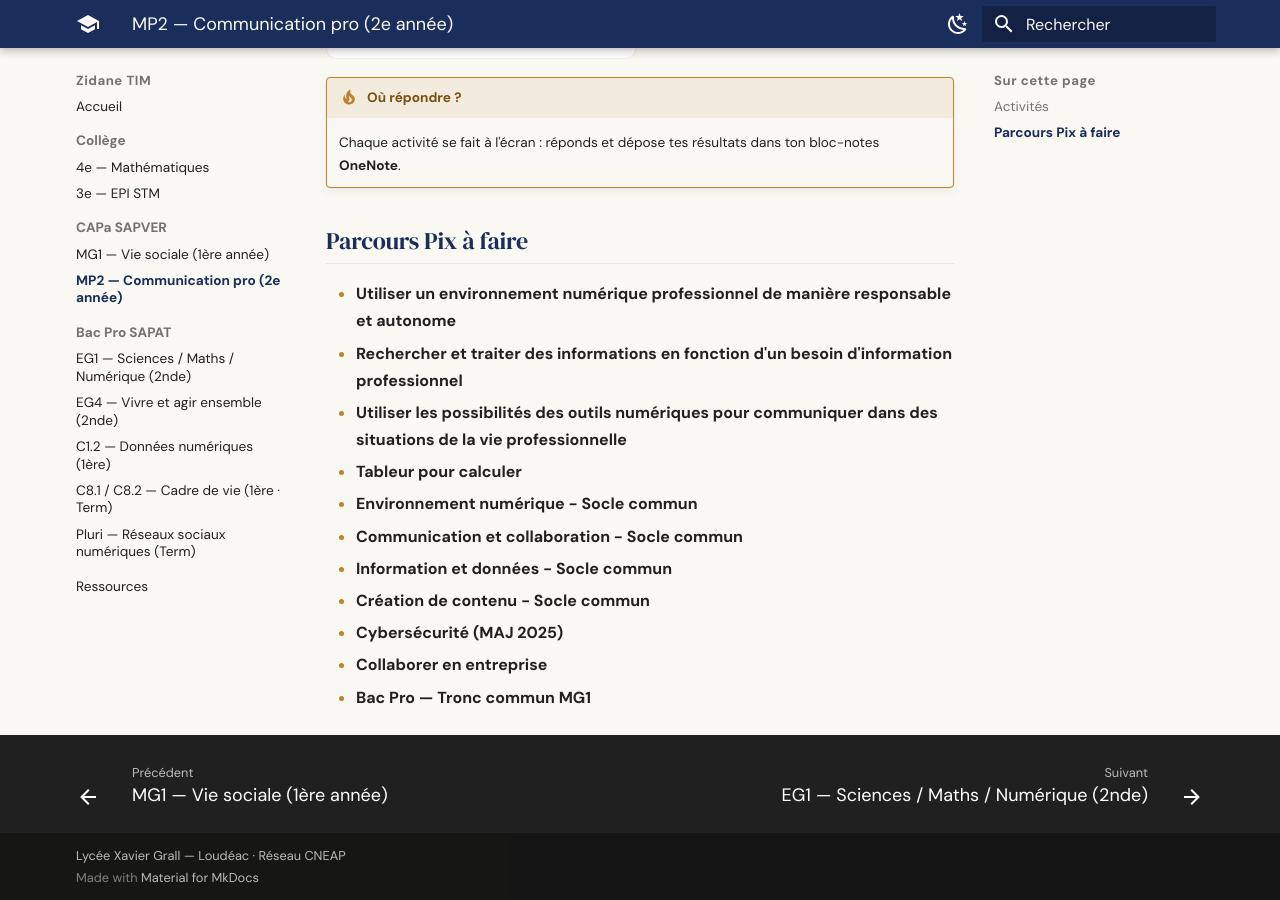
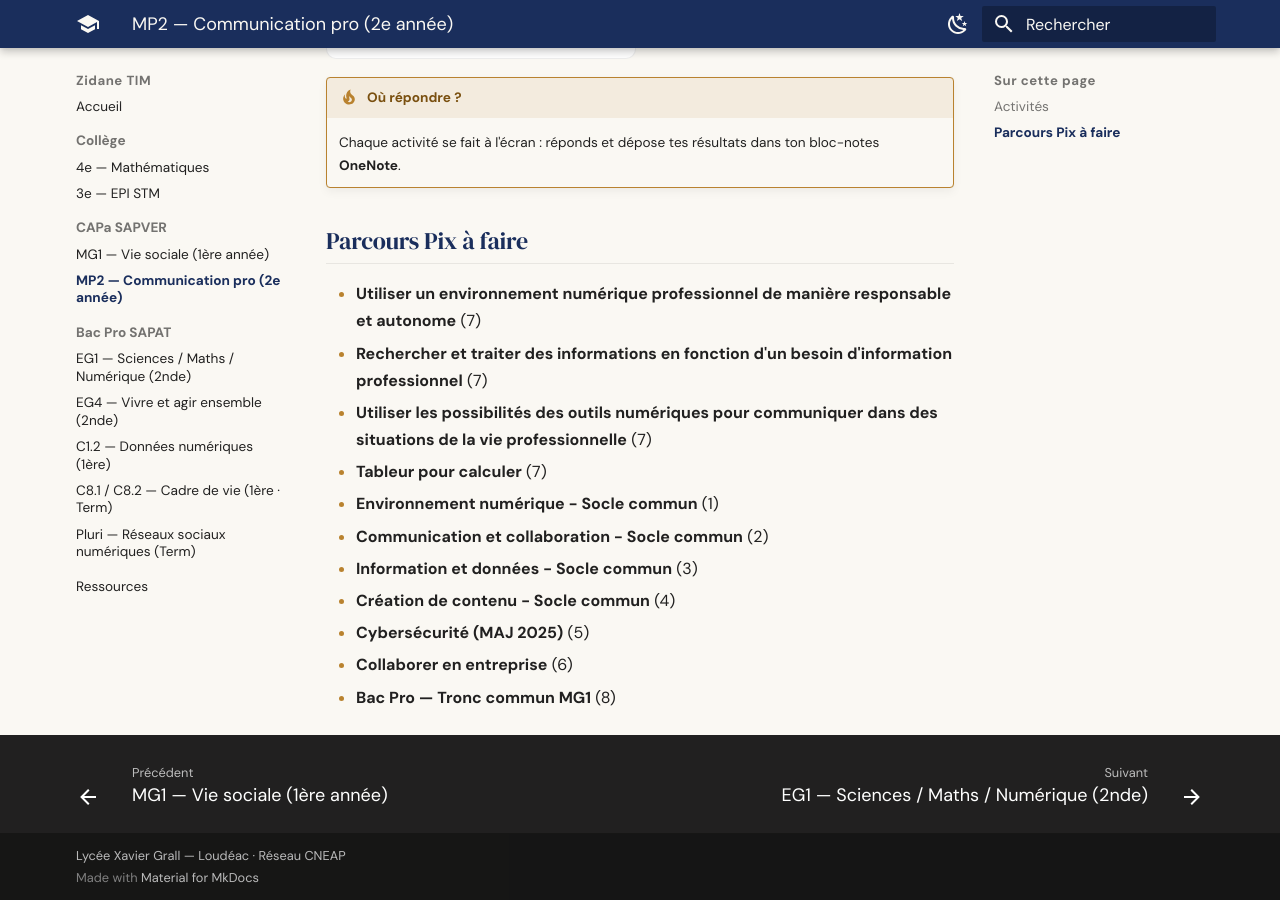
Before and after one commit to zidaneTim/zidane-tim, an MkDocs documentation site: the page built from docs/cours/capa-sapver/mp2-communication-pro.md, in a window 1280 px wide and 900 px high, scrolled down 1453 px. Built offline with MkDocs 1.6.1 and Material for MkDocs 9.7.7, drawn with Linux system fonts in a browser that asks for light colours.

Commit message:
pix: numerote les activites entre parentheses (MP2/C1.2/EG1) et ajoute Parcours Pix a faire sur EG4/C8.1-C8.2

```diff
--- a/docs/cours/capa-sapver/mp2-communication-pro.md
+++ b/docs/cours/capa-sapver/mp2-communication-pro.md
@@ -104,14 +104,14 @@ Communiquer en situation professionnelle : accueil, transmission d'informations,
 
 ## Parcours Pix à faire
 
-- **Utiliser un environnement numérique professionnel de manière responsable et autonome**
-- **Rechercher et traiter des informations en fonction d'un besoin d'information professionnel**
-- **Utiliser les possibilités des outils numériques pour communiquer dans des situations de la vie professionnelle**
-- **Tableur pour calculer**
-- **Environnement numérique - Socle commun**
-- **Communication et collaboration - Socle commun**
-- **Information et données - Socle commun**
-- **Création de contenu - Socle commun**
-- **Cybersécurité (MAJ 2025)**
-- **Collaborer en entreprise**
-- **Bac Pro — Tronc commun MG1**
+- **Utiliser un environnement numérique professionnel de manière responsable et autonome** (7)
+- **Rechercher et traiter des informations en fonction d'un besoin d'information professionnel** (7)
+- **Utiliser les possibilités des outils numériques pour communiquer dans des situations de la vie professionnelle** (7)
+- **Tableur pour calculer** (7)
+- **Environnement numérique - Socle commun** (1)
+- **Communication et collaboration - Socle commun** (2)
+- **Information et données - Socle commun** (3)
+- **Création de contenu - Socle commun** (4)
+- **Cybersécurité (MAJ 2025)** (5)
+- **Collaborer en entreprise** (6)
+- **Bac Pro — Tronc commun MG1** (8)
```
Also changed, not shown: docs/cours/sapat/c12-donnees-numeriques.md (+4 -4 lines), docs/cours/sapat/c81-c82-cadre-de-vie.md (+4 -0 lines), docs/cours/sapat/eg1-sciences-maths-numerique.md (+6 -6 lines), docs/cours/sapat/eg4-vivre-ensemble.md (+13 -0 lines).
